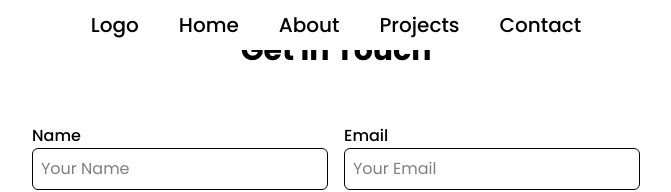
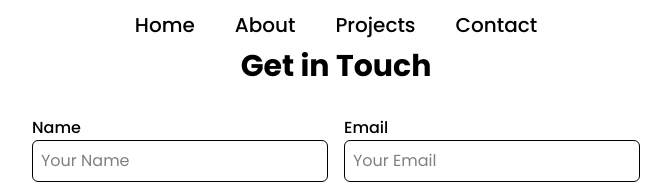
Before and after one commit to mayurrohokale/New_Portfolio, a React (Vite) app: page /contact in a window 1280 px wide. Shown: the top 192 px of the page, without its empty margins (304-975 px from the left). Built offline with nearby package versions, Linux system fonts and the light colour scheme; no server answers; a web font is replaced by a local one.

Commit message:
added nav to header

```diff
--- a/index.html
+++ b/index.html
@@ -2,7 +2,7 @@
 <html lang="en">
   <head>
     <meta charset="UTF-8" />
-    <link rel="icon" type="image/svg+xml" href="/vite.svg" />
+    <link rel="icon" type="image/svg+xml" href="/logo2.jpg" />
     <link rel="preconnect" href="https://fonts.googleapis.com" />
     <link rel="preconnect" href="https://fonts.gstatic.com" crossorigin />
     <link
@@ -11,7 +11,7 @@
     />
 
     <meta name="viewport" content="width=device-width, initial-scale=1.0" />
-    <title>Vite + React</title>
+    <title>Mayur Rohokale</title>
   </head>
   <body>
     <div id="root"></div>
--- a/src/Pages/Contact.jsx
+++ b/src/Pages/Contact.jsx
@@ -57,8 +57,8 @@ export default function Contact() {
   };
 
   return (
-    <div className="flex flex-col items-center py-8 px-1 md:px-8 lg:px-16 font-poppins">
-      <h1 className="text-3xl font-bold mb-6 text-center">Get in Touch</h1>
+    <div className="flex flex-col items-center mt-4 py-8 px-1 md:px-8 lg:px-16 font-poppins" id="contact">
+      <h1 className="text-3xl font-bold  text-center">Get in Touch</h1>
       <form
         className=" p-2 md:p-8 w-full max-w-2xl"
         onSubmit={handleSubmit}
--- a/src/Pages/Header.jsx
+++ b/src/Pages/Header.jsx
@@ -28,7 +28,7 @@ const Header = () => {
               </div>
             {/* <div>|</div> */}
             <div>
-              <Link to="/projects"><MdWorkOutline/></Link>
+              <a to="#projects"><MdWorkOutline/></a>
             </div>
             <div>
               <a href="https://github.com/mayurrohokale"><FaGithub/></a>
@@ -37,17 +37,16 @@ const Header = () => {
               <a href="https://www.linkedin.com/in/mayur-rohokale-397a35210/"><TbBrandLinkedinFilled/></a>
             </div>
             <div>
-              <Link to="/contact"><HiOutlinePhone/></Link>
+              <a href="#contact"><HiOutlinePhone/></a>
               </div>
         </div>
         </div>
       ) : (
         <div className="w-screen h-[50px] bg-white text-xl flex gap-10 items-center font-medium font-poppins justify-center ">
-          <div>Logo</div>
-          <div>Home</div>
-          <div>About</div>
-          <div>Projects</div>
-          <div>Contact</div>
+          <div><Link to="/">Home</Link></div>
+          <div><a href="#about">About</a></div>
+          <div><a href="#projects">Projects</a></div>
+          <div><a href="#contact">Contact</a></div>
         </div>
       )}
     </div>
--- a/src/Pages/Main.jsx
+++ b/src/Pages/Main.jsx
@@ -28,7 +28,7 @@ export default function Main() {
 
     {/* Content at center */}
     <div className="relative z-10 flex flex-col gap-4 items-center text-center">
-      <h1 className="font-bold lg:text-2xl md:text-xl text-lg text-blue-500">
+      <h1 className="font-bold lg:text-xl md:text-xl text-lg text-blue-500">
         Hey! I AM
       </h1>
       <h1 className="font-bold lg:text-5xl md:text-4xl text-3xl">
--- a/src/Pages/Projects.jsx
+++ b/src/Pages/Projects.jsx
@@ -5,7 +5,7 @@ import ProjectCard from "../rusable/projectsCard";
 
 export default function Projects() {
   return (
-    <div className="w-full font-poppins">
+    <div className="w-full font-poppins" id="projects">
       <h1 className="text-2xl font-bold justify-center flex">
         Featured Projects
       </h1>
```
Also changed, not shown: public/logo2.jpg (added).
